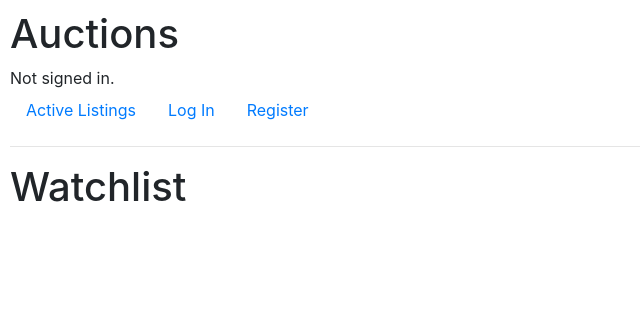
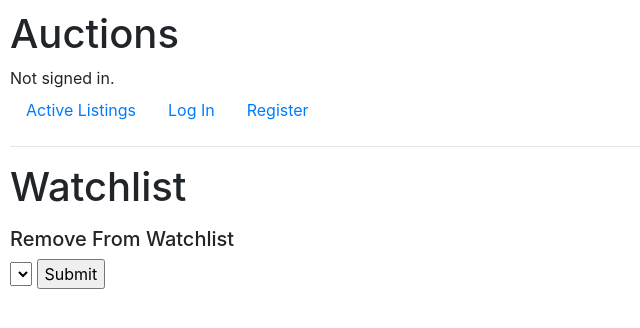
Before and after one commit to vkpoladi/CS50wProject2, a Django app: page /auctions/watchlist in a window 1280 px wide. Shown: the top 328 px of the page, without its empty margins (0-640 px from the left). Run offline with Django 3.2, Linux system fonts and the light colour scheme; data comes from the database, SQL or seed files in the repository; both versions use the stored data as it was after the commit; lists and menus that the app fills with data are empty; some libraries are stand-ins or nearby versions.

Commit message:
finished Watchlist implementation

```diff
--- a/auctions/admin.py
+++ b/auctions/admin.py
@@ -7,4 +7,4 @@ admin.site.register(User)
 admin.site.register(listing)
 admin.site.register(bid)
 admin.site.register(comment)
-admin.site.register(watchlist_entries)
+#admin.site.register(watchlist_entries)
--- a/auctions/models.py
+++ b/auctions/models.py
@@ -19,7 +19,7 @@ class listing(models.Model):
     image_url = models.URLField(blank=True)
     starting_bid_price = models.DecimalField(max_digits=10,decimal_places=2)
     post_date = models.DateTimeField()
-    category = models.CharField(max_length=64, blank=True)
+    category = models.CharField(max_length=64)
     status = models.CharField(max_length=6)
 
     def __str__(self):
--- a/auctions/templates/auctions/create_listing.html
+++ b/auctions/templates/auctions/create_listing.html
@@ -30,6 +30,12 @@
         <div>
             <label> Category </label>
             <select name="category">
+                <option value="No Category">None</option>
+                <option value="Games">Games</option>
+                <option value="Clothing">Clothing</option>
+                <option value="Tools">Tools</option>
+                <option value="Electronics">Electronics</option>
+                <option value="Books">Books</option>
                 {% for listing in listings %}
                     <option value="{{ listing.category }}"> {{ listing.category }} </option>
                 {% endfor %}
--- a/auctions/templates/auctions/listing_page.html
+++ b/auctions/templates/auctions/listing_page.html
@@ -22,7 +22,7 @@
         <ul>
             <li> Listed by: {{ listing.username }}</li>
             <li> Posted on: {{ listing.post_date }}</li>
-            <li> Category : {% if category %} {{ listing.category }} {% else %} No Category Listed {% endif %}</li>
+            <li> Category : {{ listing.category }}</li>
             <li> Status: {{ listing.status }}</li>
         </ul>
     </div>
--- a/auctions/templates/auctions/watchlist.html
+++ b/auctions/templates/auctions/watchlist.html
@@ -13,4 +13,15 @@
         {% endfor %}
     </ul>
 
+    <h5>Remove From Watchlist</h5>
+    <form action = "{% url 'watchlist_remove' %}" method="POST">
+        {% csrf_token %}
+        <select name="watchlist_remove">
+            {% for listing in listings %}
+                <option value="{{ listing.title }}"> {{ listing.title }} </option>
+            {% endfor %}
+        </select>
+        <input type="submit">
+    </form>
+
 {% endblock %}
--- a/auctions/urls.py
+++ b/auctions/urls.py
@@ -9,5 +9,6 @@ urlpatterns = [
     path("register", views.register, name="register"),
     path("create_listing", views.create_listing, name="create_listing"),
     path("listing/<int:listing_pk>", views.listing_page, name="listing_page"),
-    path("watchlist", views.watchlist, name="watchlist")
+    path("watchlist", views.watchlist, name="watchlist"),
+    path("watchlist_remove", views.watchlist_remove, name="watchlist_remove")
 ]
--- a/auctions/views.py
+++ b/auctions/views.py
@@ -4,6 +4,7 @@ from django.http import HttpResponse, HttpResponseRedirect
 from django.shortcuts import render
 from django.urls import reverse
 from django import forms
+from django.contrib.auth.decorators import login_required
 
 import datetime
 
@@ -67,6 +68,7 @@ def register(request):
     else:
         return render(request, "auctions/register.html")
 
+
 def create_listing(request):
     if request.method == "POST":
 
@@ -92,7 +94,9 @@ def create_listing(request):
             })
 
         post_date = datetime.datetime.now()
+
         category = request.POST.get("category","")
+
         status = "open"
 
         new_listing = listing(username=username, title=title, description=description, image_url=image_url, starting_bid_price=starting_bid_price, post_date=post_date, category=category, status=status)
@@ -105,9 +109,16 @@ def create_listing(request):
         })
 
 def listing_page(request, listing_pk):
+    listing_entry = listing.objects.get(pk=listing_pk)
+    #listing_category = listing_entry.category
+    #if listing_category == "None":
+    #    listing_category = "No Category Listed"
+
     return render(request, "auctions/listing_page.html", {
-        "listing": listing.objects.get(pk=listing_pk)
+        "listing": listing_entry
+        #"category": listing_category
     })
+
 
 def watchlist(request):
     if request.method == "POST":
@@ -140,3 +151,11 @@ def watchlist(request):
             "username":w_username,
             "message":"No listings in watchlist"
             })
+
+
+def watchlist_remove(request):
+    r_listing_title = request.POST["watchlist_remove"]
+    r_listing = listing.objects.get(title=r_listing_title)
+    r_listing_pk = r_listing.pk
+    watchlist_entries.objects.filter(w_listing=r_listing_pk).delete()
+    return HttpResponseRedirect(reverse("watchlist"))
```
Also changed, not shown: db.sqlite3.
